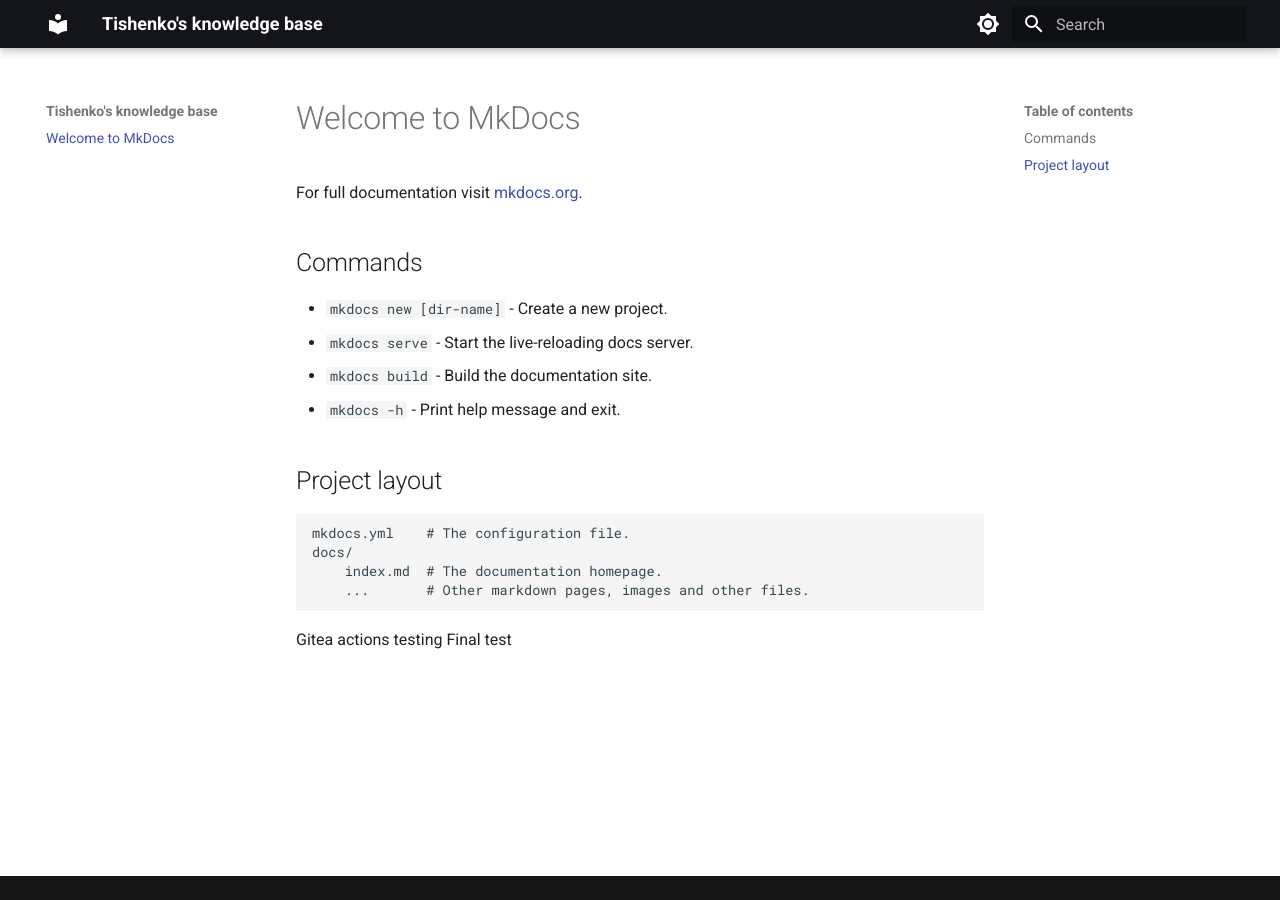
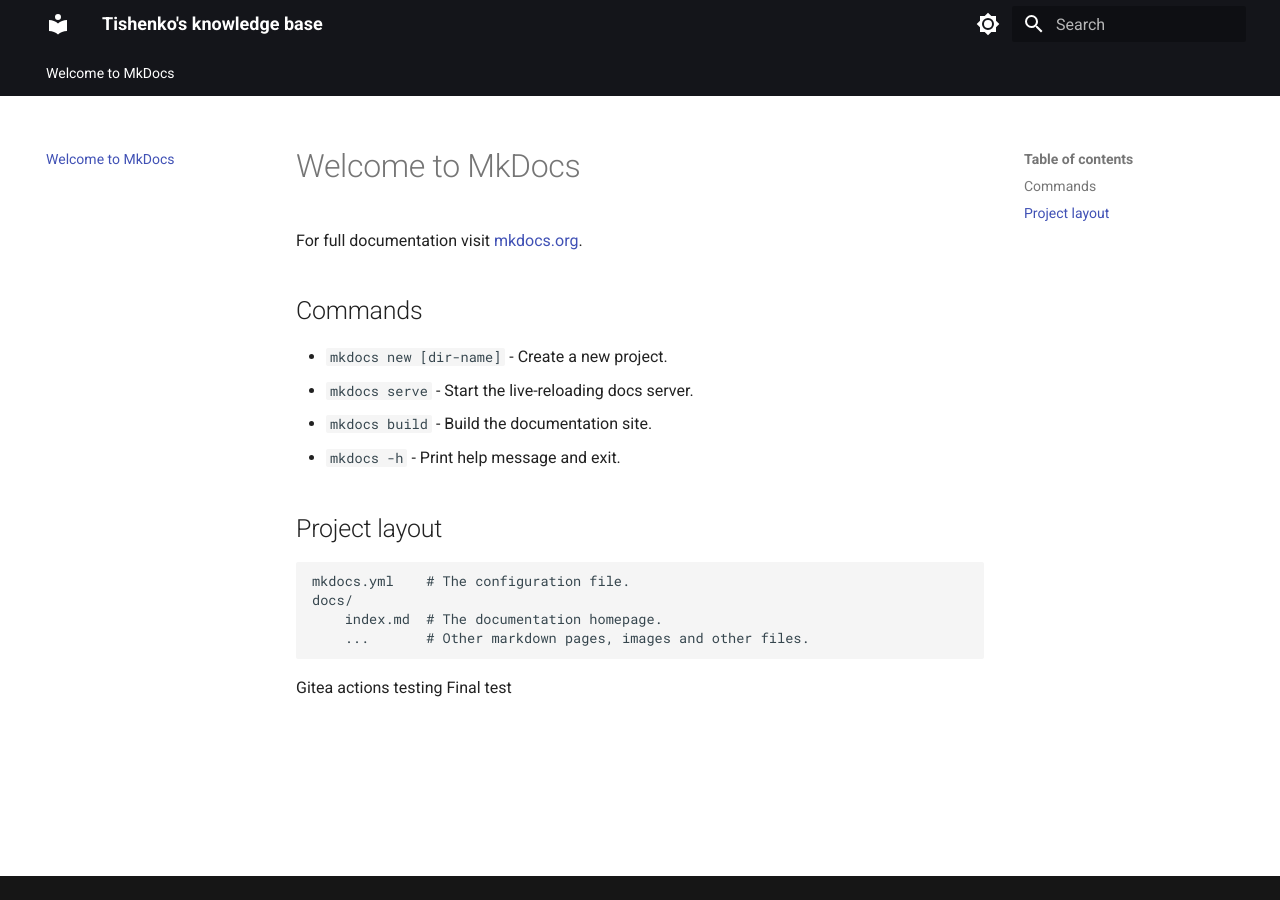
Before and after one commit to Arity-T/knowledge-base, an MkDocs documentation site: the page built from docs/index.md, in a window 1280 px wide. Built offline with MkDocs 1.6.1 and Material for MkDocs 9.7.7, drawn with Linux system fonts in a browser that asks for light colours.

Commit message:
Настройки горизонтального меню

```diff
--- a/mkdocs.yml
+++ b/mkdocs.yml
@@ -3,6 +3,10 @@
 theme:
   name: material
   favicon: assets/favicon.ico
+
+  features:
+    - navigation.instant
+    - navigation.tabs
 
   palette:
     # Palette toggle for light mode
```
